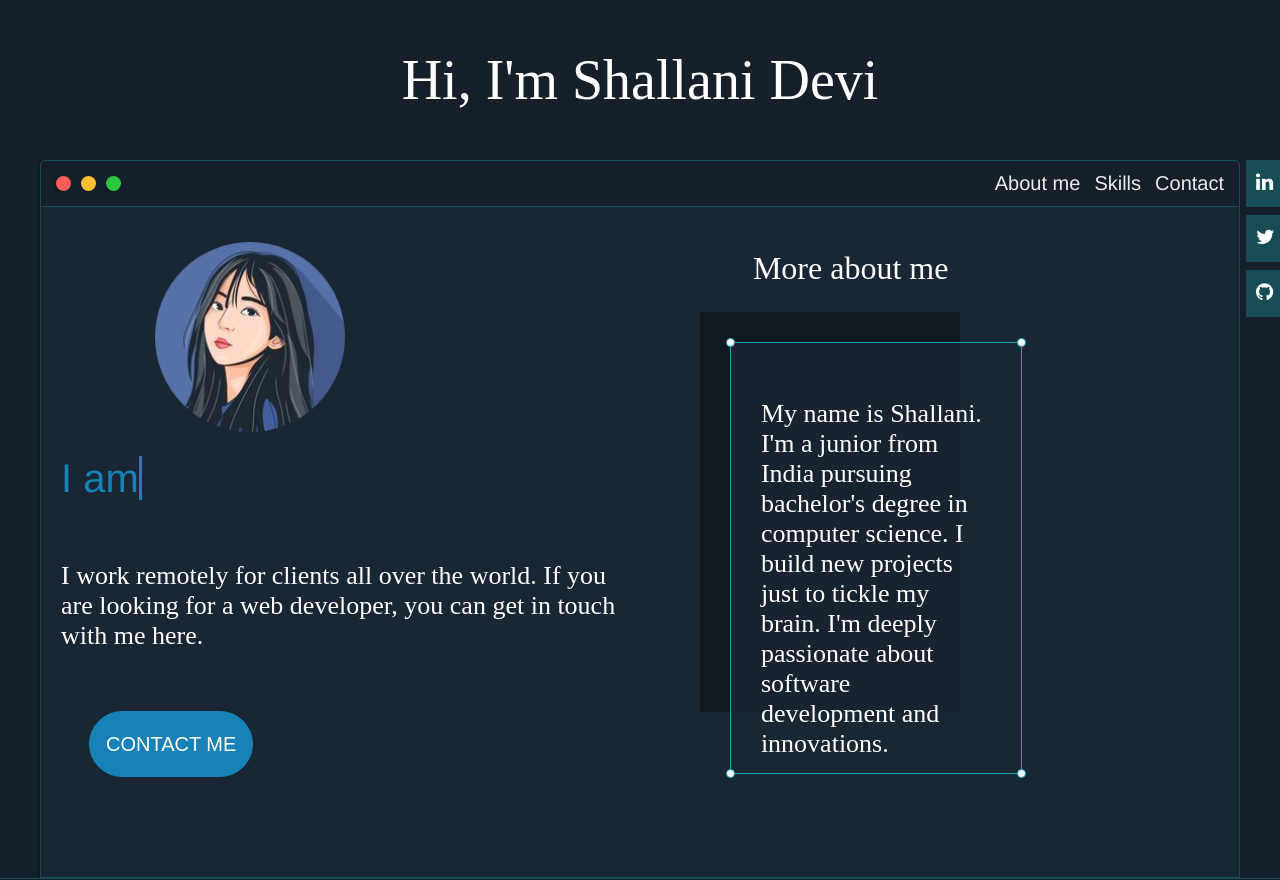
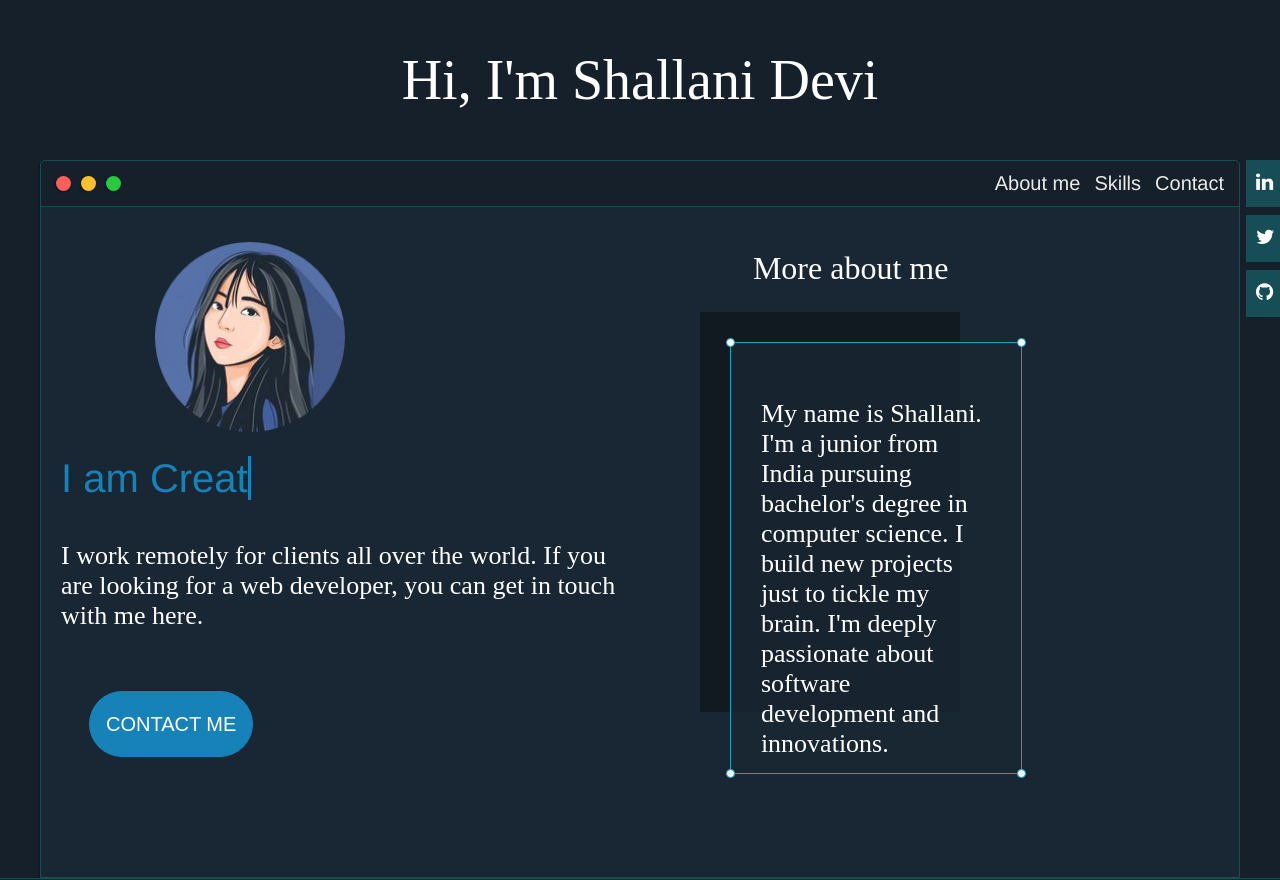
Before and after one commit to shallanidevi/crm-live, a Django app: page / in a window 1280 px wide. Shown: the top 880 px of the page. Run offline with Django 3.2, Linux system fonts and the light colour scheme; some libraries are stand-ins or nearby versions.

Commit message:
Update index.html

```diff
--- a/templates/base/index.html
+++ b/templates/base/index.html
@@ -46,9 +46,9 @@
 
            <div class="left-column">
               <img style="padding-left: 19%;padding-top: 5%;height:190px;width:190px;" src="{% static 'images/kdg.png' %}">
-              <h4 style=" margin-top: 20px;padding-left: 20px;"href="" class="typewrite" data-period="2000" data-type='[ "I am a Programmer.", "I am Creative :)", "I Love to Design.", "I Love to Develop." ]'>
+              <h5 style=" margin-top: 20px;padding-left: 20px;"href="" class="typewrite" data-period="1000" data-type='[ "I am a Programmer.", "I am Creative :)", "I Love to Design.", "I Love to Develop." ]'>
                 <span class="wrap"></span>
-              </h4>
+              </h5>
               <br>
               <div class="row" >
                 <p style="color: #fff;margin-top: 0px;padding-left: 20px;">I work remotely for clients all over the world. If you are looking for a web developer, you can get in touch with me here.</p>
```
